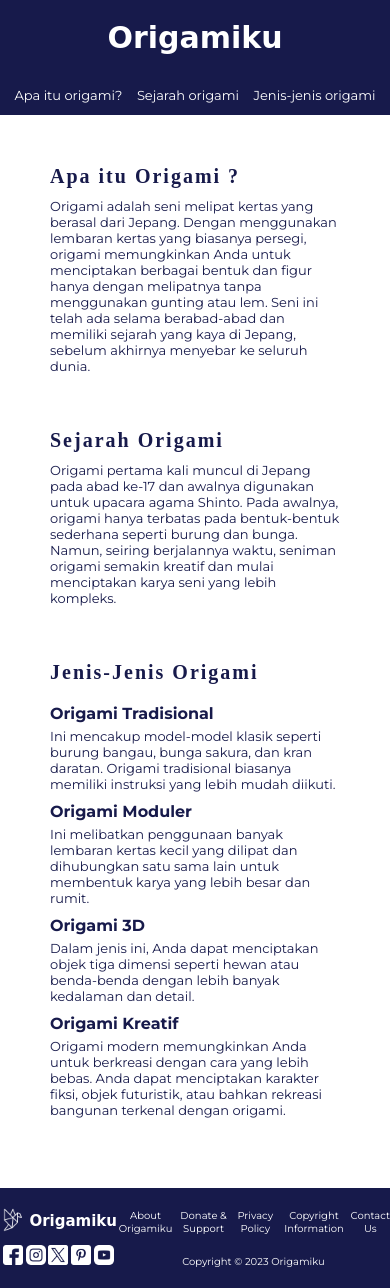
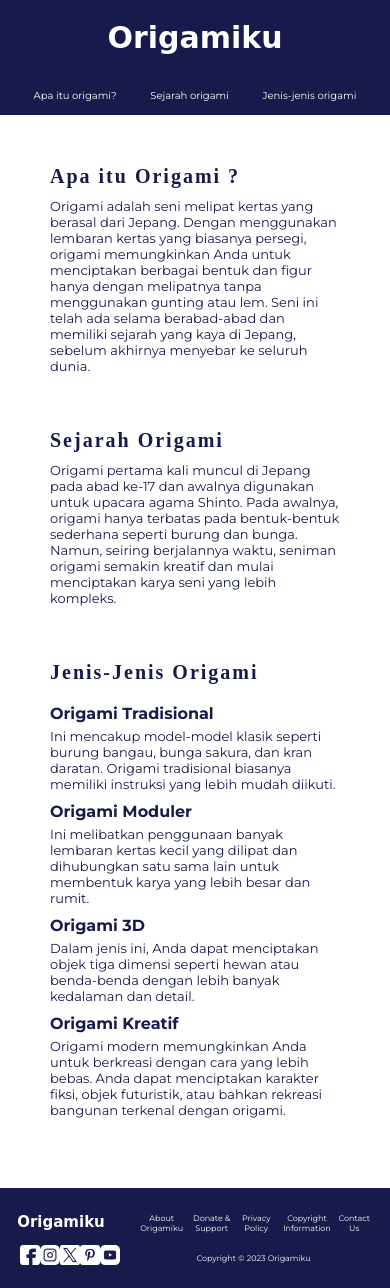
Before and after one commit to quilaxy/Origamiku, a plain HTML site: page index.html in a window 390 px wide. Drawn offline with Linux system fonts and the light colour scheme; a web font is replaced by a local one.

Commit message:
tidy up 480

```diff
--- a/styles.css
+++ b/styles.css
@@ -31,6 +31,11 @@ header h1 {
     font-size: 5rem;
     padding: 20px;
     color: var(--color-white);
+}
+
+header h1:hover {
+    letter-spacing: 8px;
+    color: var(--color-red);
 }
 
 nav {
@@ -103,6 +108,10 @@ aside h3:hover {
     font-size: 1.5rem;
 }
 
+.navigation a:hover {
+    color: var(--color-red);
+}
+
 .container {
     width: 80%;
 }
@@ -151,6 +160,7 @@ footer {
 
 .information {
     width: 70%;
+    padding: 20px;
 }
 
 .nav-footer {
@@ -225,6 +235,10 @@ footer p {
     }
 
     nav a:hover {
+        color: var(--color-red);
+    }
+
+    nav a:hover {
         text-decoration: underline;
     }
 
@@ -236,6 +250,7 @@ footer p {
         display: flex;
         flex-direction: column;
         width: 30%;
+        padding: 10px 20px;
     }
 
     .sosmed-container {
@@ -291,3 +306,26 @@ footer p {
     }
 
 }
+
+@media only screen and (max-width: 480px) {
+    nav a {
+        font-size: 1rem;
+    }
+
+    nav a:hover {
+        color: var(--color-red);
+    }
+
+    footer a {
+        font-size: 0.8rem;
+    }
+
+    footer p {
+        font-size: 0.8rem;
+    }
+
+    .icon {
+        width: 25px;
+        height: 25px;
+    }
+}
```
